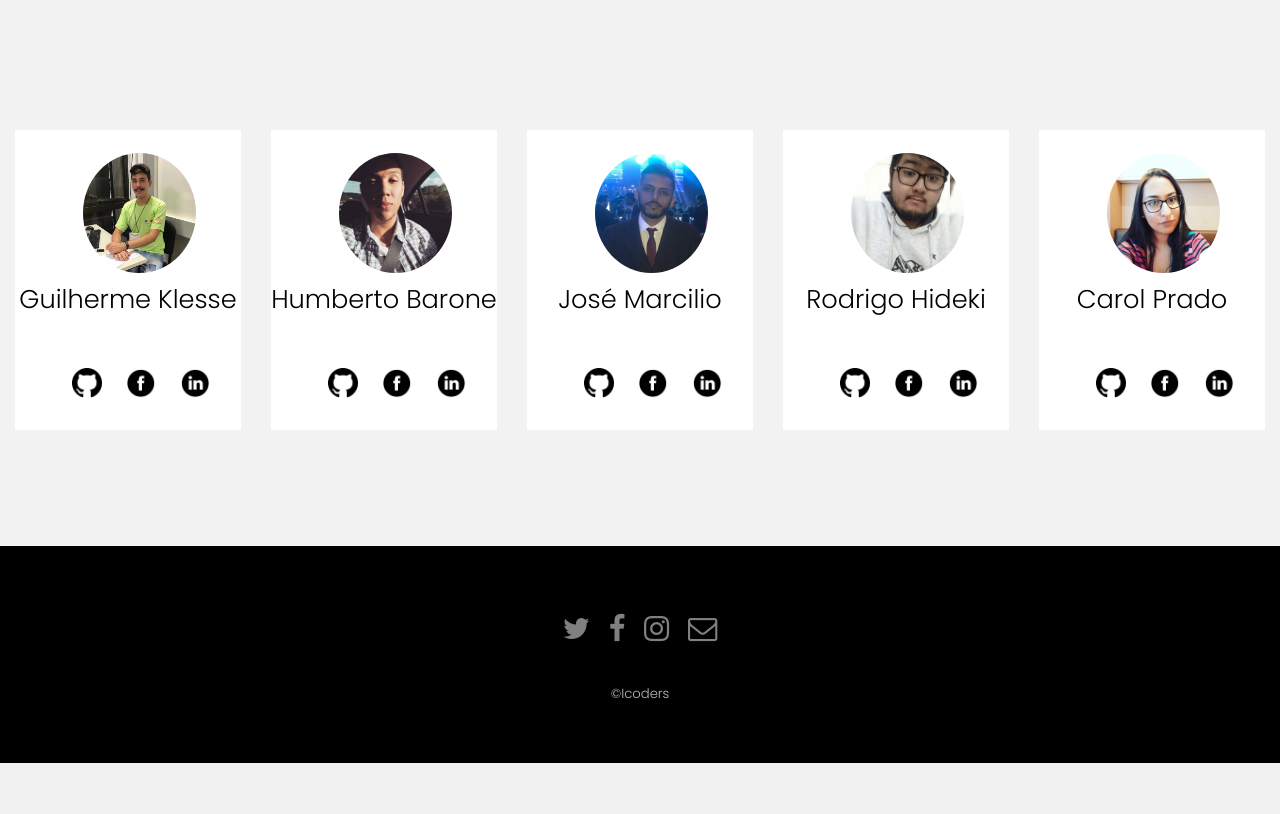
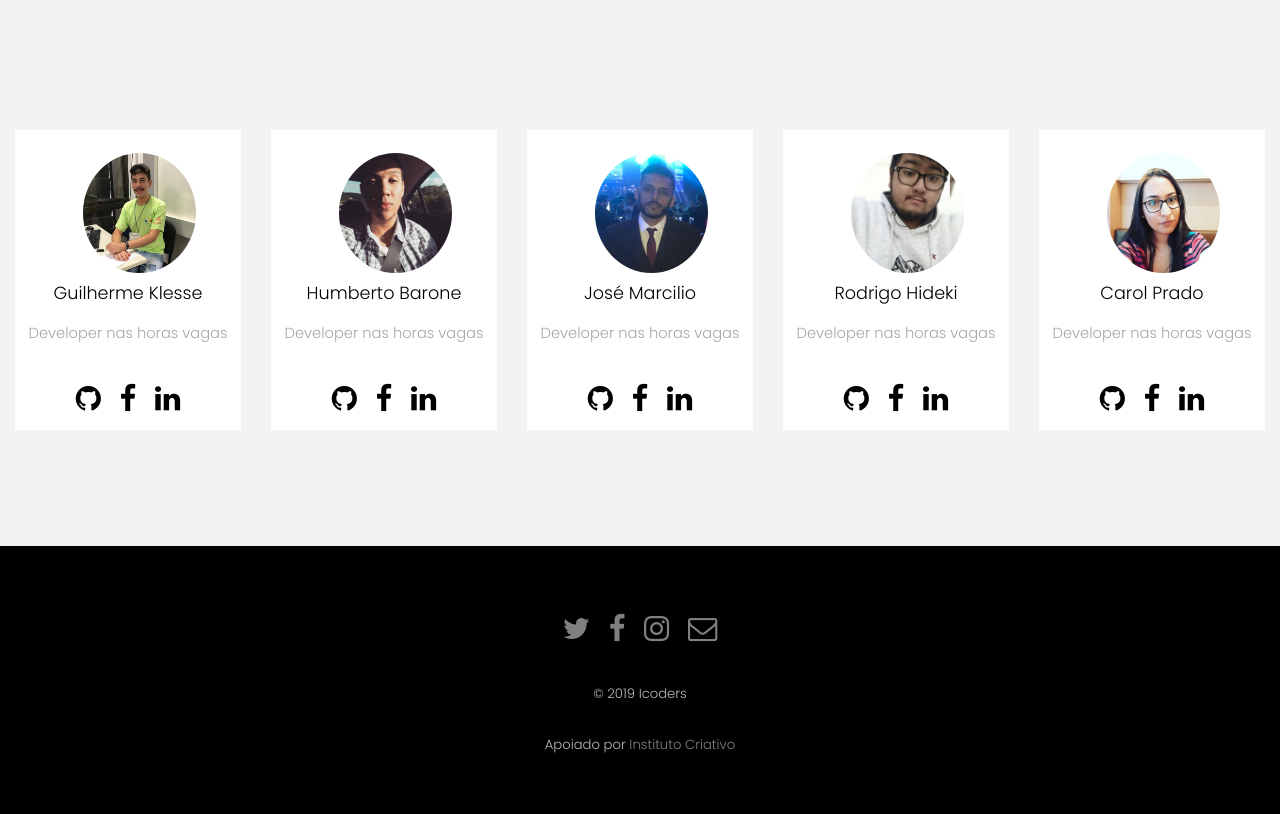
Before and after one commit to H1berto/jailhouse-rocks, a PHP site: page /view/index.html in a window 1280 px wide. Shown: the part 1467-2281 px from the top of the page. Before the commit the page ends 2230 px from the top, so only its background shows below. Run offline with PHP 8.4, Linux system fonts and the light colour scheme.

Commit message:
melhorando icones

```diff
--- a/assets/css/main.css
+++ b/assets/css/main.css
@@ -1456,7 +1456,7 @@
 }
 
 a {
-	color: #8a4680;
+	color: black;
 }
 
 strong, b {
@@ -2409,7 +2409,7 @@
 }
 
 .wrapper.style2 a {
-	color: #8a4680;
+	color: ;
 }
 
 .wrapper.style2 strong, .wrapper.style2 b {
@@ -3647,20 +3649,21 @@
 		 }
 		 .name-teamate{
 			 text-align: center;
+			 font-size: 120%;
 
 		 }
-
-		.icones-redes-sociais li,a {
-			display: inline-block;
+		 .box-team{
+			text-align: center;
+
+		 }
+
+		 .box-team a{
+			font-size: 80%;
+
+		 }
+		 .box-team a:hover {
+			color: rgb(146, 146, 146)
 		}
-		.img-links{
-			height: 50px;
-			width: 50px;
-			padding: 10px;
-			margin: 50%;
-
-		}
-
 
 
 /* Footer */
@@ -3671,8 +3674,10 @@
 	text-align: center;
 }
 
+
 #footer a {
 	color: rgba(255, 255, 255, 0.5);
+	text-decoration: none;
 }
 
 #footer a:hover {
--- a/view/index.html
+++ b/view/index.html
@@ -317,92 +317,63 @@
 			<div class="box-team">
 				<img class="img-team" src="../assets/img/team/klenne.jpg" alt="Guilherme">
 				<h2 class="name-teamate">Guilherme Klesse</h2>
-				<ul class="icones-redes-sociais">
-					<li>
-						<a href="https://github.com/klenne">
-							<img class="img-links" src="../assets/img/icons/github.png" alt="github">
-						</a>
-						<a href="https:/www.facebook.com">
-							<img class="img-links" src="../assets/img/icons/facebook.png" alt="facebook">
-						</a>
-						<a href="https://www.linkedin.com">
-							<img class="img-links" src="../assets/img/icons/linkedin.png" alt="linkedin">
-						</a>
-					</li>
+				<p>Developer nas horas vagas</p>
+				<ul class="icons">
+					<li><a href="www.github.com/klenne" class="icon fa-github"><span class="label">Github</span></a></li>
+					<li><a href="www.facebook.com" class="icon fa-facebook"><span class="label">Facebook</span></a></li>
+					<li><a href="www.linkedin.com" class="icon fa-linkedin"><span class="label">linkedin</span></a></li>
 
 				</ul>
+
+
 			</div>
 			<div class="box-team">
 				<img class="img-team" src="../assets/img/team/h1.jpg" alt="Humberto">
 				<h2 class="name-teamate">Humberto Barone</h2>
-				<ul class="icones-redes-sociais">
-					<li>
-						<a href="https://github.com/klenne">
-							<img class="img-links" src="../assets/img/icons/github.png" alt="github">
-						</a>
-						<a href="https:/www.facebook.com">
-							<img class="img-links" src="../assets/img/icons/facebook.png" alt="facebook">
-						</a>
-						<a href="https://www.linkedin.com">
-							<img class="img-links" src="../assets/img/icons/linkedin.png" alt="linkedin">
-						</a>
-					</li>
+				<p>Developer nas horas vagas</p>
+				<ul class="icons">
+					<li><a href="www.github.com/klenne" class="icon fa-github"><span class="label">Github</span></a></li>
+					<li><a href="www.facebook.com" class="icon fa-facebook"><span class="label">Facebook</span></a></li>
+					<li><a href="www.linkedin.com" class="icon fa-linkedin"><span class="label">linkedin</span></a></li>
 
 				</ul>
+
 			</div>
 			<div class="box-team">
 				<img class="img-team" src="../assets/img/team/ze.jpg" alt="jose Marcilio">
 				<h2 class="name-teamate">José Marcilio</h2>
-				<ul class="icones-redes-sociais">
-					<li>
-						<a href="https://github.com/klenne">
-							<img class="img-links" src="../assets/img/icons/github.png" alt="github">
-						</a>
-						<a href="https:/www.facebook.com">
-							<img class="img-links" src="../assets/img/icons/facebook.png" alt="facebook">
-						</a>
-						<a href="https://www.linkedin.com">
-							<img class="img-links" src="../assets/img/icons/linkedin.png" alt="linkedin">
-						</a>
-					</li>
+				<p>Developer nas horas vagas</p>
+				<ul class="icons">
+					<li><a href="www.github.com/klenne" class="icon fa-github"><span class="label">Github</span></a></li>
+					<li><a href="www.facebook.com" class="icon fa-facebook"><span class="label">Facebook</span></a></li>
+					<li><a href="www.linkedin.com" class="icon fa-linkedin"><span class="label">linkedin</span></a></li>
 
 				</ul>
+
 			</div>
 			<div class="box-team">
 				<img class="img-team" src="../assets/img/team/hideki.jpg" alt="Rodrigo">
 				<h2 class="name-teamate">Rodrigo Hideki</h2>
-				<ul class="icones-redes-sociais">
-					<li>
-						<a href="https://github.com/klenne">
-							<img class="img-links" src="../assets/img/icons/github.png" alt="github">
-						</a>
-						<a href="https:/www.facebook.com">
-							<img class="img-links" src="../assets/img/icons/facebook.png" alt="facebook">
-						</a>
-						<a href="https://www.linkedin.com">
-							<img class="img-links" src="../assets/img/icons/linkedin.png" alt="linkedin">
-						</a>
-					</li>
+				<p>Developer nas horas vagas</p>
+				<ul class="icons">
+					<li><a href="www.github.com/klenne" class="icon fa-github"><span class="label">Github</span></a></li>
+					<li><a href="www.facebook.com" class="icon fa-facebook"><span class="label">Facebook</span></a></li>
+					<li><a href="www.linkedin.com" class="icon fa-linkedin"><span class="label">linkedin</span></a></li>
 
 				</ul>
+
 			</div>
 			<div class="box-team">
 				<img class="img-team" src="../assets/img/team/carol.jpeg" alt="Carol">
 				<h2 class="name-teamate">Carol Prado</h2>
-				<ul class="icones-redes-sociais">
-					<li>
-						<a href="https://github.com/klenne">
-							<img class="img-links" src="../assets/img/icons/github.png" alt="github">
-						</a>
-						<a href="https:/www.facebook.com">
-							<img class="img-links" src="../assets/img/icons/facebook.png" alt="facebook">
-						</a>
-						<a href="https://www.linkedin.com">
-							<img class="img-links" src="../assets/img/icons/linkedin.png" alt="linkedin">
-						</a>
-					</li>
+				<p>Developer nas horas vagas</p>
+					<ul class="icons">
+					<li><a href="www.github.com/klenne" class="icon fa-github"><span class="label">Github</span></a></li>
+					<li><a href="www.facebook.com" class="icon fa-facebook"><span class="label">Facebook</span></a></li>
+					<li><a href="www.linkedin.com" class="icon fa-linkedin"><span class="label">linkedin</span></a></li>
 
 				</ul>
+
 			</div>
 		</div>
 
@@ -420,7 +391,10 @@
 			</ul>
 		</div>
 		<div class="copyright">
-			&copy;Icoders
+			&copy; 2019 Icoders
+		</div>
+		<div class="copyright">
+			Apoiado por <a href="https://institutocriativo.org.br/">Instituto Criativo</a>
 		</div>
 	</footer>
 
```
Also changed, not shown: other parts of assets/css/main.css (+34 -32 lines).
